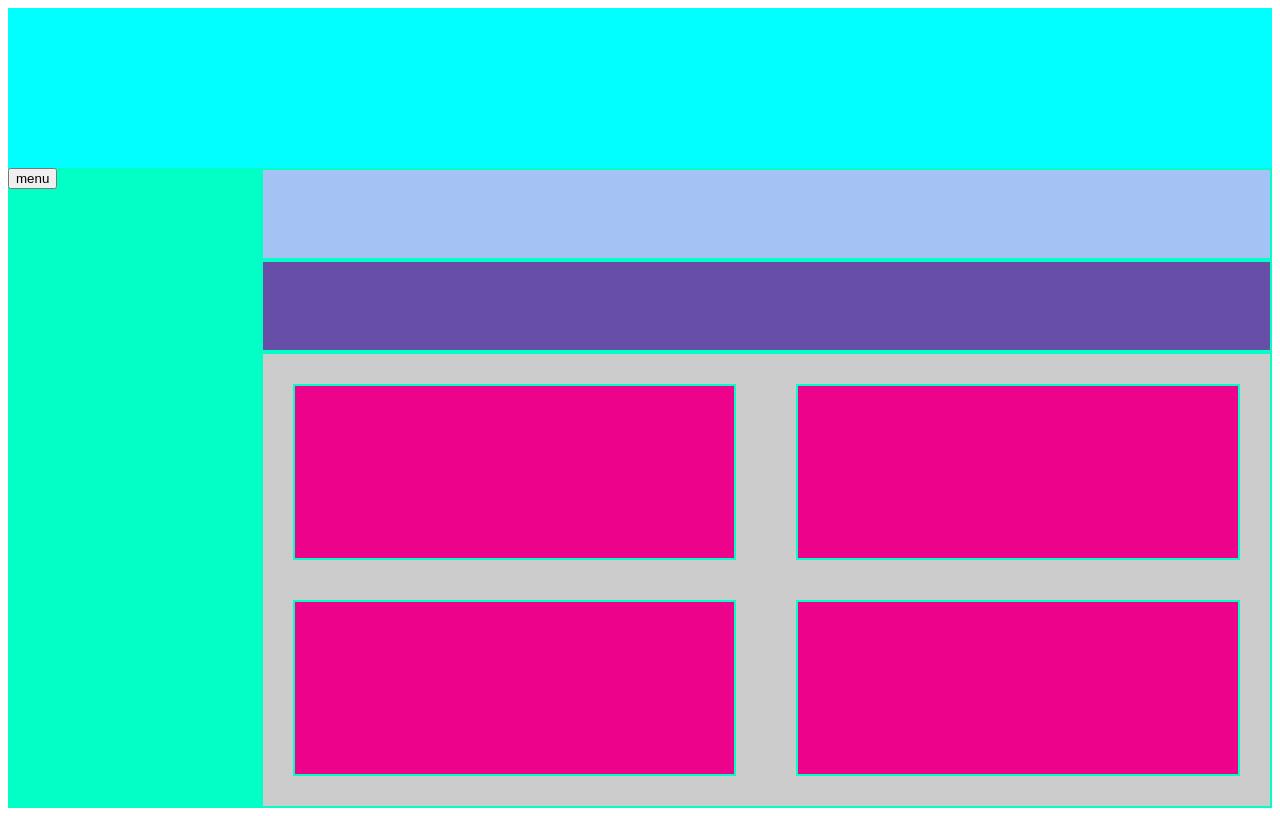
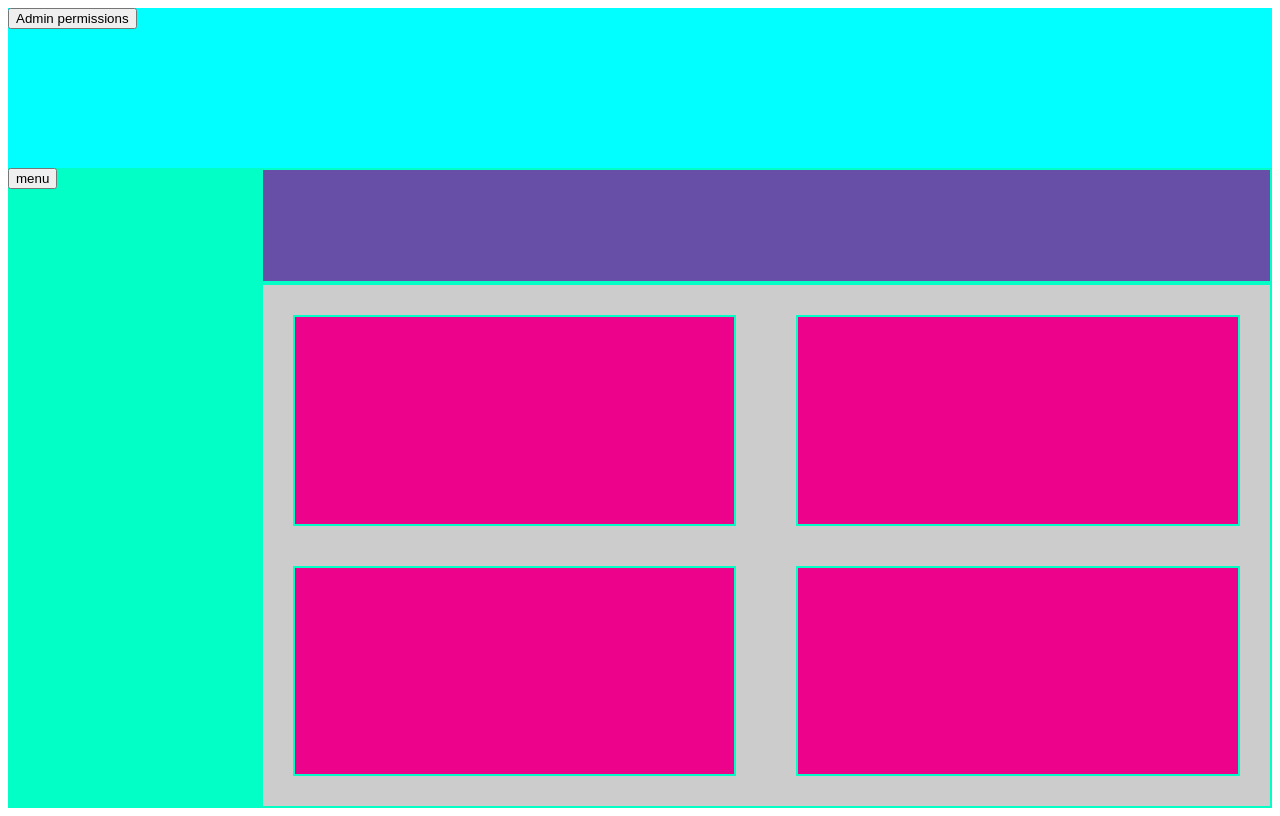
Before and after one commit to davidruizeJala/Bootcamp-FE, an Angular app in the folder angular-challenge/: page / in a window 1280 px wide. Built offline with nearby package versions, Linux system fonts and the light colour scheme.

Commit message:
feat: admin button permission

```diff
--- a/angular-challenge/src/app/components/template/template.component.html
+++ b/angular-challenge/src/app/components/template/template.component.html
@@ -1,10 +1,14 @@
 <div class="layout" [class.sidebar-collapsed]="!isOpen()">
-  <div class="top"></div>
+  <div class="top">
+    <button (click)="this.isAdmin.update((isAdmin) => !isAdmin)">Admin permissions</button>
+  </div>
   <div class="side">
-    <button (click)="toggleMenu()" class="button">menu</button>
+    @if (isAdmin()) {
+      <button (click)="toggleMenu()" class="button">menu</button>
+    }
+    <div class="rectangle-large-1"></div>
   </div>
   <div class="third-container">
-    <div class="rectangle-large-1"></div>
     <div class="rectangle-large-2"></div>
     <div class="main">
       <div class="rectangle"></div>
--- a/angular-challenge/src/app/components/template/template.component.ts
+++ b/angular-challenge/src/app/components/template/template.component.ts
@@ -8,8 +8,9 @@ import { Component, signal } from '@angular/core';
 })
 export class TemplateComponent {
   protected readonly isOpen = signal(true);
+  protected readonly isAdmin = signal(true);
 
   protected toggleMenu(): void {
-    this.isOpen.update(value => !value);
+    this.isOpen.update((isOpen) => !isOpen);
   }
 }
```
